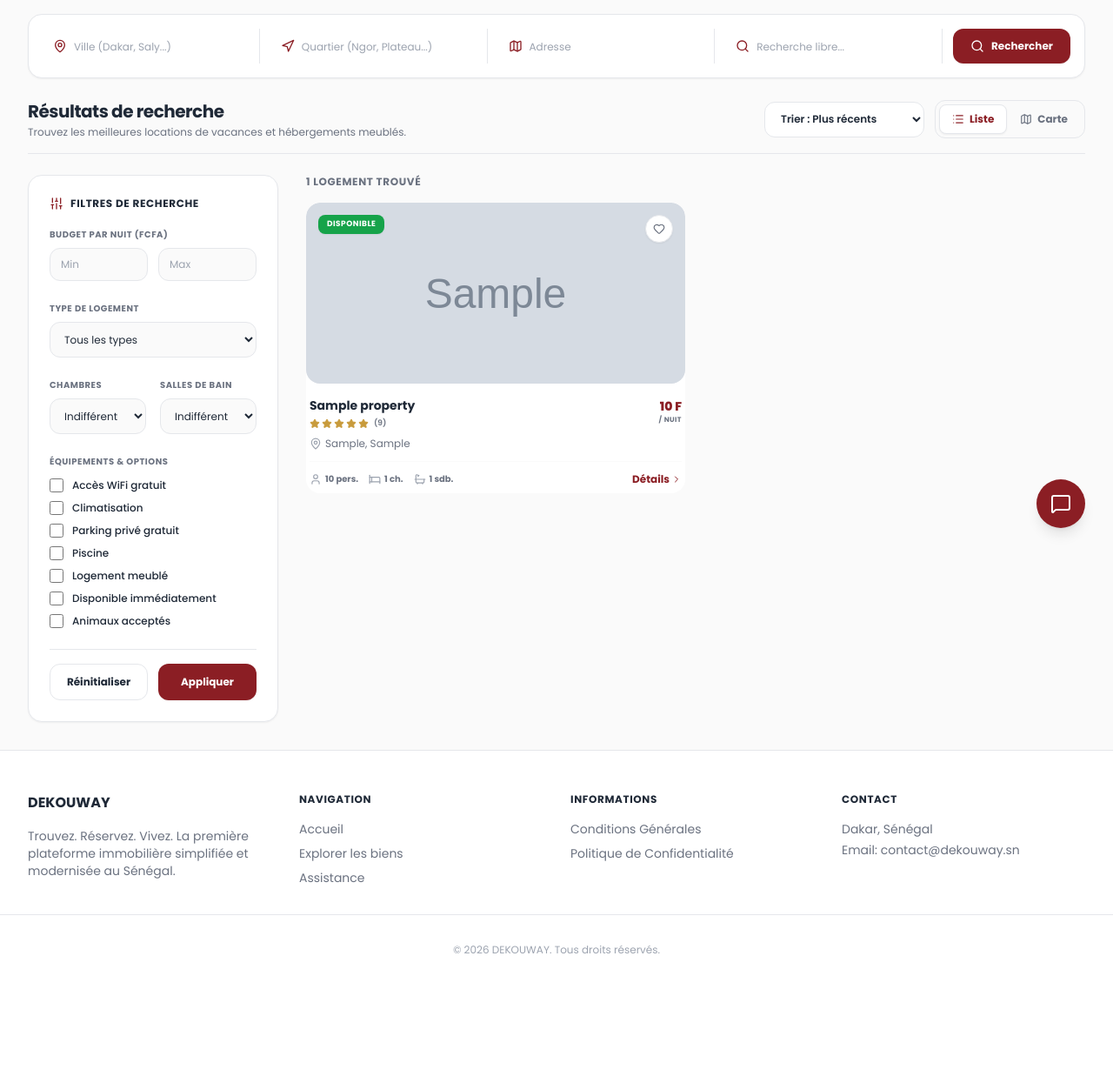
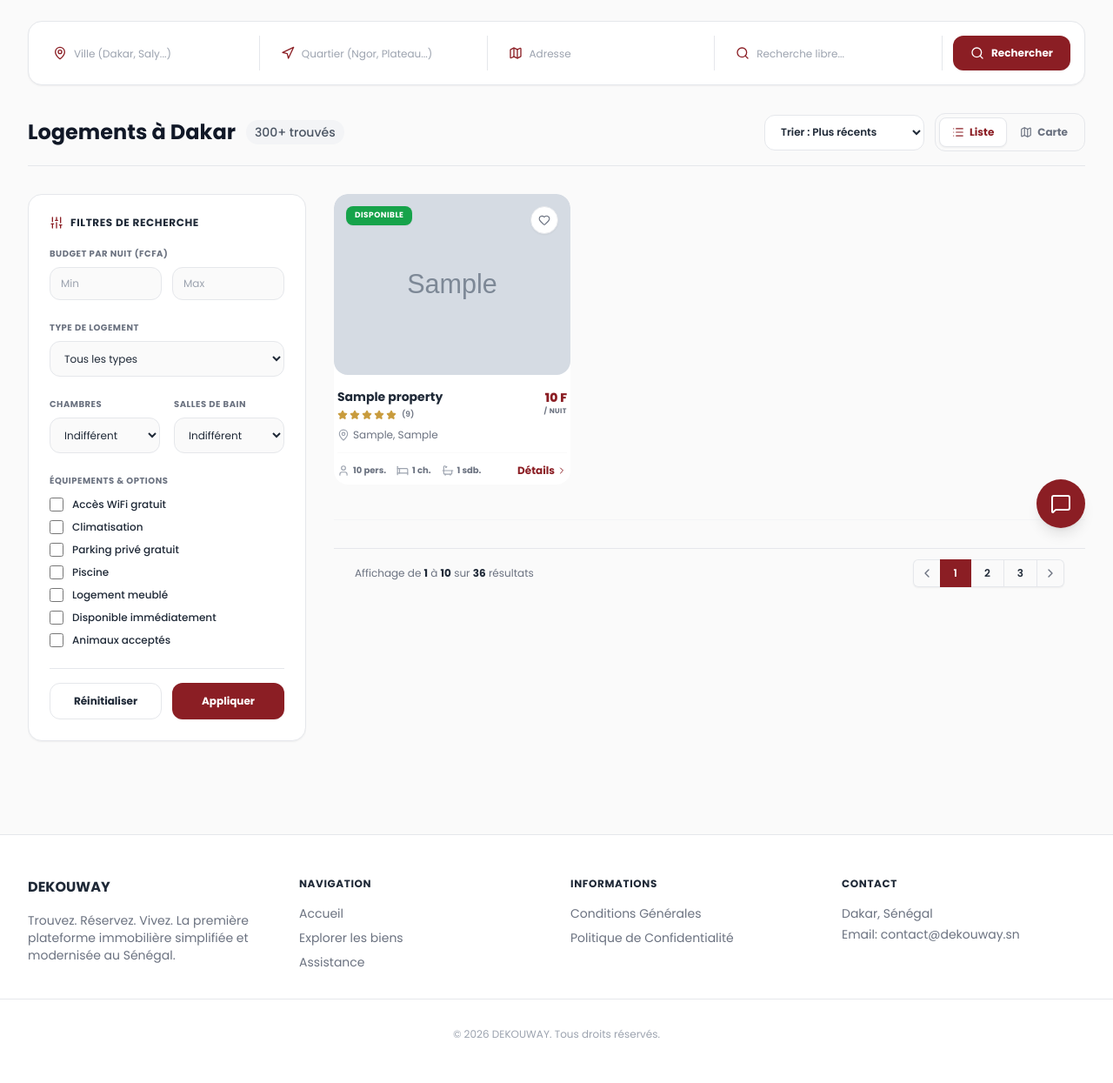
Before and after one commit to zal9212/projet_deukouway, a Django app: page /properties/ in a window 1280 px wide. Shown: the part 129-1374 px from the top of the page at 87% size. Before the commit the page ends 1225 px from the top, so only its background shows below. Run offline with Django 5.2, Linux system fonts and the light colour scheme; tables that the repository leaves empty hold one stand-in row (values such as "Sample post"); grey boxes marked "Sample" are stand-in pictures; some libraries are stand-ins or nearby versions.

Commit message:
final sprint 2

```diff
--- a/templates/pages/public/home.html
+++ b/templates/pages/public/home.html
@@ -148,7 +148,7 @@
         <!-- Texts content -->
         <div class="relative z-10 max-w-4xl mx-auto px-4 space-y-6">
             <h2 class="text-4xl sm:text-6xl font-extrabold tracking-tight text-white leading-tight drop-shadow-sm font-sans">
-                Browse Homes, Apartments<br>& Rentals with Ease
+                Trouvez des Maisons, Appartements<br>& Locations en toute Simplicité
             </h2>
             <div class="pt-2">
                 <a href="{% url 'properties_list' %}"
@@ -322,7 +322,7 @@
     <!-- Section 1: "Browse the Listings" (Recommended properties) -->
     <section class="py-12 max-w-5xl mx-auto px-4 sm:px-6 lg:px-8 space-y-6">
         <div class="text-center space-y-2">
-            <h3 class="text-2xl font-bold tracking-tight text-[#1F2937] font-sans">Browse the Listings</h3>
+            <h3 class="text-2xl font-bold tracking-tight text-[#1F2937] font-sans">Parcourir les Logements</h3>
             <p class="text-xs text-[#6B7280]">Découvrez notre sélection de biens les plus populaires au Sénégal.</p>
         </div>
 
--- a/templates/pages/public/search.html
+++ b/templates/pages/public/search.html
@@ -1,160 +1,202 @@
 {% extends "layouts/public.html" %}
+{% load static %}
 
-{% block title %}Rechercher un logement - DEKOUWAY{% endblock %}
+{% block title %}Recherche de logements - DEKOUWAY{% endblock %}
+{% block meta_description %}Trouvez le logement idéal parmi notre sélection d'appartements, villas et studios au Sénégal.{% endblock %}
+
+{% block extra_head %}
+    <meta property="og:title" content="Recherche de logements - DEKOUWAY">
+    <meta property="og:description" content="Trouvez le logement idéal parmi notre sélection d'appartements, villas et studios au Sénégal.">
+    <meta property="og:type" content="website">
+    <link rel="canonical" href="{{ request.build_absolute_uri }}">
+{% endblock %}
 
 {% block content %}
-<div class="max-w-7xl mx-auto py-8 px-4 sm:px-6 lg:px-8"
-     x-data="{ showMap: false, showMobileFilters: false }"
-     @open-filters.window="showMobileFilters = true">
+<div class="max-w-[1536px] mx-auto px-4 sm:px-6 lg:px-8 py-6 md:py-8" x-data="{ showMap: false, isFilterDrawerOpen: false }">
 
-    <!-- 1. Breadcrumbs section -->
-    <div class="mb-4">
-        {% include "components/breadcrumb.html" with items=breadcrumbs %}
+    <!-- 1. Breadcrumb -->
+    <div class="mb-4 md:mb-6">
+        {% include "components/breadcrumb.html" %}
     </div>
 
-    <!-- 2. Global search bar component -->
-    <div class="mb-6">
+    <!-- 2. Barre de recherche (en haut) -->
+    <div class="mb-6 md:mb-8">
         {% include "components/search_bar.html" %}
     </div>
 
-    <!-- 3. Summary & Toolbar actions -->
-    <div class="flex items-center justify-between flex-wrap gap-4 border-b border-[#E5E7EB] pb-4 mb-6">
-        <div>
-            <h1 class="text-xl font-bold text-[#1F2937] tracking-tight">Résultats de recherche</h1>
-            <p class="text-xs text-[#6B7280] mt-0.5">
-                Trouvez les meilleures locations de vacances et hébergements meublés.
-            </p>
+    <!-- Toolbar: Résumé + Tri + Map Toggle -->
+    <div class="flex flex-col sm:flex-row sm:items-center justify-between mb-6 md:mb-8 gap-4 border-b border-gray-200 pb-4">
+        <!-- 3. Résumé -->
+        <div class="flex items-center space-x-3">
+            <h1 class="text-xl sm:text-2xl font-bold text-gray-900">
+                Logements à Dakar
+            </h1>
+            <span class="text-xs sm:text-sm font-medium text-gray-600 bg-gray-100 px-2.5 py-1 rounded-full whitespace-nowrap">
+                300+ trouvés
+            </span>
         </div>
-        <!-- Load indicator status -->
-        <div id="loading-indicator" class="htmx-indicator flex items-center space-x-2 text-[#8B1E24] font-bold">
-            <span class="w-3.5 h-3.5 rounded-full border-2 border-[#8B1E24] border-t-transparent animate-spin"></span>
-            <span class="text-xs uppercase tracking-wider text-[10px]">Actualisation...</span>
+
+        <div class="flex items-center space-x-3 w-full sm:w-auto">
+            <!-- Bouton Filtres Mobile -->
+            <button @click="isFilterDrawerOpen = true"
+                    aria-label="Ouvrir les filtres"
+                    :aria-expanded="isFilterDrawerOpen.toString()"
+                    aria-controls="filter-drawer"
+                    class="lg:hidden flex-1 sm:flex-none inline-flex items-center justify-center px-4 py-2.5 border border-gray-300 shadow-sm text-sm font-semibold rounded-xl text-gray-700 bg-white hover:bg-gray-50 focus:outline-none focus-visible:ring-2 focus-visible:ring-primary focus:border-transparent transition-colors">
+                <i data-lucide="sliders-horizontal" class="w-4 h-4 mr-2"></i>
+                Filtres
+            </button>
+
+            <!-- 4. Barre de tri -->
+            <div class="flex-1 sm:flex-none relative">
+                {% include "components/sort_dropdown.html" %}
             </div>
-        <!-- Controls buttons -->
-        <div class="flex items-center space-x-3">
-            <!-- Mobile Filters trigger -->
-            <button @click="showMobileFilters = true"
-                    aria-label="Ouvrir les filtres de recherche"
-                    class="lg:hidden flex items-center space-x-1.5 px-3.5 py-2.5 bg-white border border-[#E5E7EB] rounded-xl text-xs font-bold text-[#1F2937] hover:bg-[#FAFAFA] transition-colors focus:outline-none focus:ring-1 focus:ring-[#8B1E24] cursor-pointer">
-                <i data-lucide="sliders" class="w-4 h-4 text-[#8B1E24]"></i>
-                <span>Filtres</span>
-            </button>
-            {% include "components/sort_dropdown.html" %}
+
+            <!-- 5. Bouton Liste / Carte (Desktop uniquement, mobile a son bouton flottant) -->
+            <div class="hidden lg:block">
                 {% include "components/map_toggle.html" %}
             </div>
         </div>
+    </div>
 
-    <!-- 4. Mobile Filters Slide-out Drawer Panel -->
-    <div x-show="showMobileFilters" x-cloak class="relative z-50 lg:hidden" role="dialog" aria-modal="true">
-        <!-- Backdrop -->
-        <div class="fixed inset-0 bg-black/40" @click="showMobileFilters = false"></div>
-        <!-- Drawer content -->
-        <div class="fixed inset-y-0 left-0 w-full max-w-xs bg-white p-6 shadow-xl flex flex-col h-full overflow-y-auto"
+    <div class="flex flex-col lg:flex-row gap-8 relative">
+        <!-- 6. Panneau des filtres (Sidebar Desktop / Drawer Mobile) -->
+
+        <!-- Desktop Sidebar -->
+        <div class="hidden lg:block w-[280px] xl:w-80 flex-shrink-0 sticky top-24 h-[calc(100vh-6rem)] overflow-y-auto no-scrollbar">
+            {% include "components/filter_panel.html" %}
+        </div>
+
+        <!-- Mobile Drawer Backdrop -->
+        <div x-show="isFilterDrawerOpen"
+             x-cloak
+             class="fixed inset-0 bg-gray-900/50 backdrop-blur-sm z-40 transition-opacity lg:hidden"
+             aria-hidden="true"
+             @click="isFilterDrawerOpen = false"
+             x-transition:enter="transition-opacity ease-linear duration-300"
+             x-transition:enter-start="opacity-0"
+             x-transition:enter-end="opacity-100"
+             x-transition:leave="transition-opacity ease-linear duration-300"
+             x-transition:leave-start="opacity-100"
+             x-transition:leave-end="opacity-0"></div>
+
+        <!-- Mobile Drawer Content -->
+        <div id="filter-drawer"
+             x-show="isFilterDrawerOpen"
+             x-cloak
+             role="dialog"
+             aria-modal="true"
+             aria-labelledby="filter-drawer-title"
+             x-effect="document.body.style.overflow = isFilterDrawerOpen ? 'hidden' : ''"
+             class="fixed inset-y-0 left-0 max-w-xs w-full bg-white z-50 transform transition-transform duration-300 ease-in-out lg:hidden flex flex-col shadow-2xl rounded-r-2xl"
              x-transition:enter="transition ease-in-out duration-300 transform"
              x-transition:enter-start="-translate-x-full"
              x-transition:enter-end="translate-x-0"
              x-transition:leave="transition ease-in-out duration-300 transform"
              x-transition:leave-start="translate-x-0"
-             x-transition:leave-end="-translate-x-full">
-            <div class="flex items-center justify-between mb-5">
-                <span class="text-xs font-bold text-[#1F2937] uppercase tracking-wider">Filtres</span>
-                <button @click="showMobileFilters = false" class="text-slate-400 hover:text-slate-500 cursor-pointer">
+             x-transition:leave-end="-translate-x-full"
+             @keydown.escape.window="isFilterDrawerOpen = false">
+            <div class="flex items-center justify-between px-5 py-4 border-b border-gray-100">
+                <h2 id="filter-drawer-title" class="text-lg font-bold text-gray-900">Filtres</h2>
+                <button @click="isFilterDrawerOpen = false"
+                        aria-label="Fermer les filtres"
+                        class="p-2 -mr-2 rounded-full text-gray-400 hover:text-gray-600 hover:bg-gray-100 focus:outline-none focus-visible:ring-2 focus-visible:ring-primary transition-colors">
+                    <span class="sr-only">Fermer les filtres</span>
                     <i data-lucide="x" class="w-5 h-5"></i>
                 </button>
             </div>
+            <div class="p-5 overflow-y-auto flex-1">
                 {% include "components/filter_panel.html" %}
             </div>
         </div>
 
-    <!-- 5. Main results search workspace -->
-    <div class="flex gap-8">
-        <!-- Desktop fixed left filters panel -->
-        <aside class="hidden lg:block w-72 flex-shrink-0">
-            <div class="sticky top-24">
-                {% include "components/filter_panel.html" %}
-            </div>
-        </aside>
+        <!-- Main content area -->
+        <div class="flex-grow min-w-0 flex flex-col">
 
-        <!-- Right content area: listings & map layout -->
-        <div class="flex-grow flex flex-col space-y-6">
-            <div class="grid grid-cols-1 transition-all duration-300" :class="showMap ? 'lg:grid-cols-2 gap-6' : ''">
-
-                <!-- Listings Column container -->
-                <div :class="showMap ? 'block' : 'w-full'" id="property-cards-container">
-                    <!-- Results stats -->
-                    <div class="mb-4">
-                        <p class="text-xs font-bold text-[#6B7280] uppercase tracking-wider">
-                            {{ properties|length }} logement{{ properties|length|pluralize:"s" }} trouvé{{ properties|length|pluralize }}
-                        </p>
-                    </div>
-
-                    <!-- Cards Grid loop -->
-                    <div class="grid grid-cols-1 sm:grid-cols-2 gap-6">
-                        {% for property in properties %}
-                            {% include "components/property_card.html" with property=property %}
-                        {% empty %}
-                            <div class="col-span-full">
-                                {% include "components/empty_state.html" with title="Aucun logement trouvé" description="Essayez de modifier vos critères de recherche ou réinitialisez les filtres." icon="home" %}
+            <!-- 10. Skeleton Loader -->
+            <div id="skeleton-loader" class="hidden grid grid-cols-1 sm:grid-cols-2 xl:grid-cols-3 gap-6 mb-8">
+                {% for i in '123456'|make_list %}
+                    <div class="{% if forloop.counter > 3 %}hidden sm:block{% endif %} {% if forloop.counter > 4 %}xl:block{% endif %}">
+                        {% include "components/skeleton_card.html" %}
                     </div>
                 {% endfor %}
             </div>
+
+            <!-- Vue Liste -->
+            <div x-show="!showMap">
+                {% if properties %}
+                    <!-- 7. Liste des logements -->
+                    <div class="grid grid-cols-1 sm:grid-cols-2 xl:grid-cols-3 gap-6 mb-10">
+                        {% for property in properties %}
+                            {% include "components/property_card.html" with property=property %}
+                        {% endfor %}
                     </div>
 
-                <!-- Leaflet map panel (Visible when showMap is toggled) -->
-                <div x-show="showMap" x-cloak
-                     x-init="$watch('showMap', value => { if(value) { setTimeout(() => { map.invalidateSize() }, 300) } })"
-                     class="h-[400px] lg:h-[600px] lg:sticky lg:top-24 border border-[#E5E7EB] bg-white p-1 rounded-2xl shadow-sm overflow-hidden z-10">
-                    <div id="properties-map" class="w-full h-full rounded-xl"></div>
+                    <!-- 8. Pagination -->
+                    <div class="mt-8 border-t border-gray-100 pt-8">
+                        {% include "components/pagination.html" %}
+                    </div>
+                {% else %}
+                    <!-- Affichage par défaut s'il n'y a pas de variables pour la démo, mais on montre d'abord les cards s'il y en a -->
+                    {% if request.GET.search %}
+                        <!-- 9. Empty State -->
+                        <div class="py-12 flex justify-center w-full">
+                            {% include "components/empty_state.html" %}
+                        </div>
+                    {% else %}
+                        <!-- Affichage par défaut (mockup) -->
+                        <div class="grid grid-cols-1 sm:grid-cols-2 xl:grid-cols-3 gap-6 mb-10">
+                            <!-- In a real scenario we'd mock property objects here if needed.
+                                 Since property_card.html expects property variables, we'd need them in context.
+                                 For a static template review, the backend passes them. -->
+                            <div class="col-span-full py-12 flex justify-center w-full text-center">
+                                <p class="text-gray-500">Aucune propriété affichée pour l'instant. Assurez-vous que le backend passe la variable `properties`.</p>
+                            </div>
+                        </div>
+                    {% endif %}
+                {% endif %}
             </div>
 
-            </div>
+            <!-- Vue Carte -->
+            <div x-show="showMap" x-cloak class="w-full h-[calc(100vh-16rem)] min-h-[500px] bg-gray-100 rounded-2xl border border-gray-200 flex items-center justify-center overflow-hidden relative shadow-inner">
+                <!-- Leaflet Map Container -->
+                <div id="map" class="w-full h-full z-0 relative"></div>
             </div>
         </div>
     </div>
 
-{{ map_properties_json|json_script:"map-properties-data" }}
+</div>
 
-<!-- Leaflet Map Setup Script -->
+{% block extra_js %}
 <script>
-    var map = L.map('properties-map').setView([14.7167, -17.4677], 11);
+    document.addEventListener('DOMContentLoaded', function() {
+        // Initialisation de la carte Leaflet (Centrée sur Dakar par défaut)
+        var map = L.map('map').setView([14.7167, -17.4677], 13);
 
         L.tileLayer('https://{s}.tile.openstreetmap.org/{z}/{x}/{y}.png', {
-        attribution: '&copy; OpenStreetMap'
+            maxZoom: 19,
+            attribution: '© OpenStreetMap'
         }).addTo(map);
 
-    var markersGroup = L.layerGroup().addTo(map);
-
-    function updateMapMarkers(properties) {
-        markersGroup.clearLayers();
-        if (properties.length === 0) return;
-
-        var bounds = [];
-        properties.forEach(function(prop) {
-            if (prop.lat && prop.lng) {
-                var popupContent = `
-                    <div class="font-sans w-40 text-xs">
-                        ${prop.image ? `<img src="${prop.image}" class="w-full h-20 object-cover rounded-md mb-1.5" />` : ''}
-                        <h4 class="m-0 font-bold text-gray-800">${prop.title}</h4>
-                        <p class="my-0.5 text-gray-500">${prop.neighborhood}</p>
-                        <div class="flex justify-between items-center mt-1">
-                            <span class="font-bold text-primary">${prop.price.toLocaleString()} F</span>
-                            <a href="${prop.detail_url}" class="text-primary font-bold no-underline">Voir</a>
-                        </div>
-                    </div>
-                `;
-                var marker = L.marker([prop.lat, prop.lng]).bindPopup(popupContent);
-                markersGroup.addLayer(marker);
-                bounds.push([prop.lat, prop.lng]);
+        // Invalidate map size quand on bascule de Liste à Carte
+        // car le container est x-cloak
+        const observer = new MutationObserver((mutations) => {
+            mutations.forEach((mutation) => {
+                if (mutation.target.style.display !== 'none') {
+                    // Petit délai pour laisser le DOM se mettre à jour
+                    setTimeout(() => {
+                        map.invalidateSize();
+                    }, 50);
                 }
             });
+        });
 
-        if (bounds.length > 0) {
-            map.fitBounds(bounds, { padding: [20, 20] });
+        const mapContainer = document.querySelector('[x-show="showMap"]');
+        if (mapContainer) {
+            observer.observe(mapContainer, { attributes: true, attributeFilter: ['style'] });
         }
-    }
-
-    // Load initial map pins data
-    var initialProps = JSON.parse(document.getElementById('map-properties-data').textContent);
-    updateMapMarkers(initialProps);
+    });
 </script>
 {% endblock %}
+
+{% endblock %}
```
Lines whose indentation alone changed are shown as unchanged.
